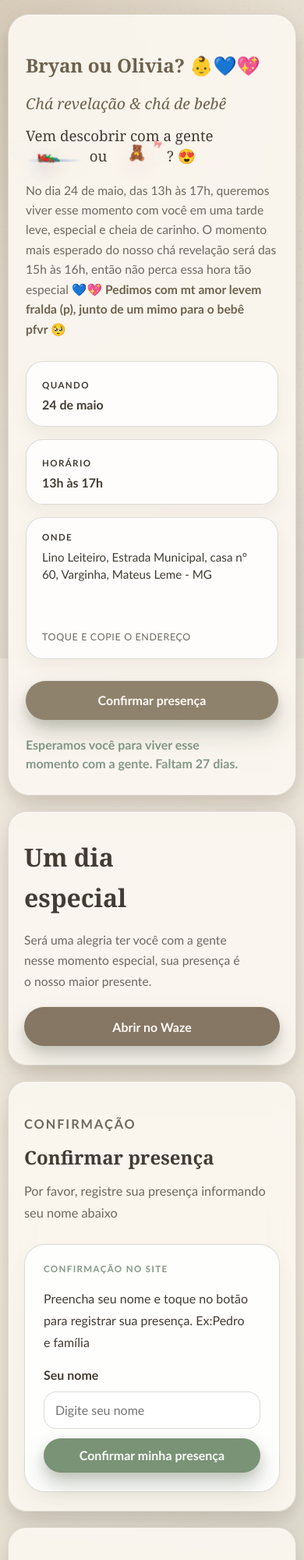
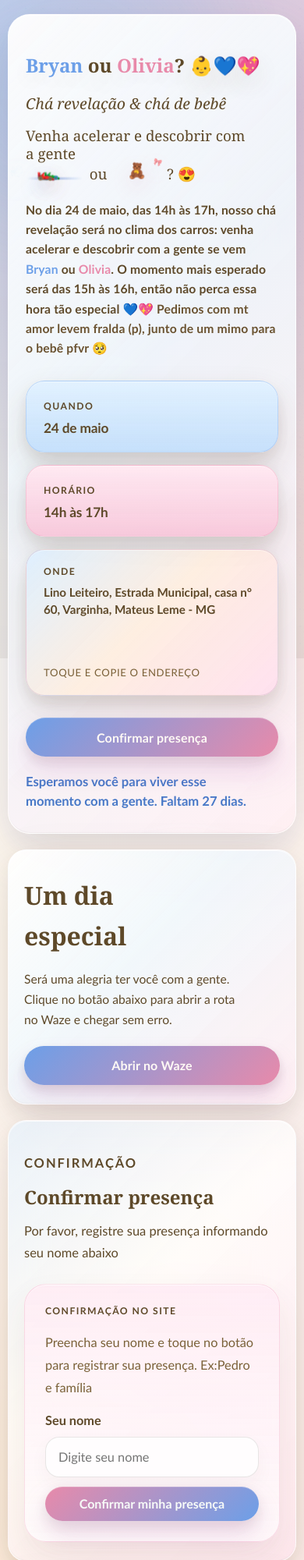
Before and after one commit to UpedroGOD/Bryan-or-Olivia-2, a plain HTML site: page index.html in a window 390 px wide. Shown: the top 2000 px of the page at 78% size. Drawn offline with Linux system fonts and the light colour scheme.

Commit message:
Add files via upload

```diff
--- a/index.html
+++ b/index.html
@@ -4,14 +4,14 @@
     <meta charset="UTF-8" />
     <meta name="viewport" content="width=device-width, initial-scale=1.0" />
     <title>Bryan ou Olivia?👶💙💖</title>
-    <meta name="theme-color" content="#f5f1e8" />
+    <meta name="theme-color" content="#f4e9f4" />
     <meta
       name="description"
       content="Convite online para chá de bebê e chá revelação com localização e mensagens prontas."
     />
-    <link rel="stylesheet" href="styles.css?v=20260425-02" />
-    <script src="config.js?v=20260425-02" defer></script>
-    <script src="script.js?v=20260425-02" defer></script>
+    <link rel="stylesheet" href="styles.css?v=20260427-10" />
+    <script src="config.js?v=20260427-10" defer></script>
+    <script src="script.js?v=20260427-10" defer></script>
   </head>
   <body>
     <div class="page-glow page-glow-left" aria-hidden="true"></div>
@@ -19,10 +19,13 @@
 
     <main class="invite-shell">
       <section class="hero reveal">
-        <p class="eyebrow">Bryan ou Olivia? 👶💙💖</p>
+        <p class="eyebrow">
+          <span class="text-boy">Bryan</span> ou
+          <span class="text-girl">Olivia</span>? 👶💙💖
+        </p>
         <h4 class="event-title">Chá revelação & chá de bebê</h4>
         <p class="hero-question">
-          <span class="hero-question-intro">Vem descobrir com a gente</span>
+          <span class="hero-question-intro">Venha acelerar e descobrir com a gente</span>
           <span class="name-boy" aria-label="Bryan">
             <span class="name-text">Bryan</span>
             <span class="name-effect name-effect-boy" aria-hidden="true">
@@ -44,10 +47,11 @@
           <span class="hero-question-end">? 😍</span>
         </p>
         <p class="hero-copy">
-          No dia 24 de maio, das 13h às 17h, queremos viver esse momento com
-          você em uma tarde leve, especial e cheia de carinho. O momento mais
-          esperado do nosso chá revelação será das 15h às 16h, então não perca
-          essa hora tão especial 💙💖
+          No dia 24 de maio, das 14h às 17h, nosso chá revelação será no
+          clima dos carros: venha acelerar e descobrir com a gente se vem
+          <span class="text-boy">Bryan</span> ou
+          <span class="text-girl">Olivia</span>. O momento mais esperado será das 15h às 16h, então não
+          perca essa hora tão especial 💙💖
           <strong>
             Pedimos com mt amor levem fralda (p), junto de um mimo para o bebê
             pfvr 🥺
@@ -61,7 +65,7 @@
           </article>
           <article class="highlight-card">
             <span class="highlight-label">Horário</span>
-            <strong>13h às 17h</strong>
+            <strong>14h às 17h</strong>
           </article>
           <article class="highlight-card highlight-card-address">
             <span class="highlight-label">Onde</span>
@@ -93,8 +97,8 @@
         <article class="info-card info-card-story">
           <h2>Um dia especial</h2>
           <p>
-            Será uma alegria ter você com a gente nesse momento especial, sua
-            presença é o nosso maior presente.
+            Será uma alegria ter você com a gente. <br>
+            Clique no botão abaixo para abrir a rota no Waze e chegar sem erro.
           </p>
           <div class="info-actions">
             <a
@@ -164,7 +168,11 @@
 
       <section class="closing reveal">
         <p class="closing-label">Com carinho</p>
-        <h2>Pedro e Rayane</h2>
+        <h2>
+          <span class="text-boy">Pedro</span>
+          <span class="closing-and">e</span>
+          <span class="text-girl">Rayane</span>
+        </h2>
         <p>Sua presença vai deixar esse momento ainda mais especial para todos nós.</p>
       </section>
     </main>
--- a/script.js
+++ b/script.js
@@ -1,4 +1,4 @@
-const eventDate = new Date("2026-05-24T13:00:00-03:00");
+const eventDate = new Date("2026-05-24T14:00:00-03:00");
 const countdownElement = document.querySelector(".countdown");
 const whatsappLinks = document.querySelectorAll(".message-link");
 const presenceForm = document.querySelector("#presence-form");
--- a/styles.css
+++ b/styles.css
@@ -1,17 +1,27 @@
 :root {
-  --bg: #ebe3d6;
-  --paper: rgba(250, 246, 239, 0.95);
-  --text: #433c34;
-  --muted: #6f685f;
-  --accent: #a89b85;
-  --accent-dark: #6d624e;
-  --accent-soft: #e8e0d3;
-  --green: #849786;
+  --bg: #f4edf0;
+  --paper: rgba(255, 252, 248, 0.78);
+  --text: #665238;
+  --muted: #7d6746;
+  --accent: #b7a78f;
+  --accent-dark: #6a5230;
+  --accent-soft: #eee5d7;
+  --green: #7f957f;
   --green-soft: #dfe7de;
-  --line: rgba(67, 60, 52, 0.18);
+  --baby-blue: #6c9fe8;
+  --baby-blue-dark: #4778c7;
+  --baby-blue-soft: #d9edff;
+  --baby-pink: #e88aaa;
+  --baby-pink-dark: #c95f8a;
+  --baby-pink-soft: #ffe1eb;
+  --baby-gold-soft: #f7dfaa;
+  --gold: #7a6138;
+  --gold-dark: #5e4929;
+  --gold-soft: #d8b873;
+  --line: rgba(67, 60, 52, 0.12);
   --shadow:
-    0 20px 40px rgba(64, 49, 35, 0.14),
-    0 8px 18px rgba(64, 49, 35, 0.08);
+    0 28px 70px rgba(54, 43, 32, 0.12),
+    0 10px 28px rgba(54, 43, 32, 0.07);
   --title-font: "Georgia", "Palatino Linotype", "Book Antiqua", serif;
   --body-font: "Aptos", "Trebuchet MS", "Segoe UI", sans-serif;
 }
@@ -35,9 +45,10 @@ body {
   font-family: var(--body-font);
   color: var(--text);
   background:
-    radial-gradient(circle at top left, rgba(198, 181, 154, 0.42), transparent 28%),
-    radial-gradient(circle at bottom right, rgba(177, 195, 179, 0.28), transparent 26%),
-    linear-gradient(180deg, #f4eee4 0%, var(--bg) 100%);
+    radial-gradient(circle at 8% 4%, rgba(138, 191, 245, 0.42), transparent 28%),
+    radial-gradient(circle at 92% 6%, rgba(244, 143, 177, 0.42), transparent 30%),
+    radial-gradient(circle at 18% 88%, rgba(255, 216, 142, 0.26), transparent 28%),
+    linear-gradient(135deg, #eff8ff 0%, #fff8ee 44%, #fff0f6 100%);
   position: relative;
   overflow-x: hidden;
 }
@@ -47,12 +58,12 @@ body::before {
   position: fixed;
   inset: 0;
   background-image:
-    radial-gradient(rgba(120, 105, 87, 0.12) 1px, transparent 1px),
-    radial-gradient(rgba(100, 122, 105, 0.08) 1px, transparent 1px);
+    radial-gradient(rgba(108, 159, 232, 0.15) 1px, transparent 1px),
+    radial-gradient(rgba(232, 138, 170, 0.14) 1px, transparent 1px);
   background-size: 22px 22px, 28px 28px;
   background-position: 0 0, 12px 12px;
   pointer-events: none;
-  opacity: 0.3;
+  opacity: 0.22;
 }
 
 body::after {
@@ -74,13 +85,13 @@ body::after {
 }
 
 .page-glow-left {
-  background: rgba(187, 170, 144, 0.42);
+  background: rgba(108, 159, 232, 0.44);
   top: -6rem;
   left: -6rem;
 }
 
 .page-glow-right {
-  background: rgba(165, 184, 167, 0.32);
+  background: rgba(232, 138, 170, 0.42);
   right: -8rem;
   bottom: -8rem;
 }
@@ -97,9 +108,12 @@ body::after {
 .info-card,
 .rsvp,
 .closing {
-  background: var(--paper);
-  backdrop-filter: blur(14px);
-  border: 1px solid rgba(109, 98, 78, 0.18);
+  background:
+    linear-gradient(135deg, rgba(255, 255, 255, 0.78), rgba(232, 245, 255, 0.58) 44%, rgba(255, 232, 241, 0.62)),
+    var(--paper);
+  backdrop-filter: blur(24px) saturate(1.22);
+  -webkit-backdrop-filter: blur(24px) saturate(1.22);
+  border: 1px solid rgba(255, 255, 255, 0.62);
   box-shadow: var(--shadow);
 }
 
@@ -120,25 +134,33 @@ body::after {
   position: absolute;
   inset: 0;
   border-radius: inherit;
-  box-shadow: inset 0 1px 0 rgba(255, 255, 255, 0.42);
+  box-shadow:
+    inset 0 1px 0 rgba(255, 255, 255, 0.72),
+    inset 0 -1px 0 rgba(91, 76, 58, 0.04);
   pointer-events: none;
 }
 
 .hero {
-  border-radius: 36px;
-  padding: 48px;
+  border-radius: 38px;
+  padding: 52px;
   position: relative;
   overflow: hidden;
+  box-shadow:
+    0 30px 74px rgba(101, 73, 86, 0.14),
+    0 12px 30px rgba(71, 120, 199, 0.08);
 }
 
 .hero::after {
   content: "";
   position: absolute;
   inset: auto -8% -30% auto;
-  width: 260px;
-  height: 260px;
+  width: 340px;
+  height: 340px;
   border-radius: 50%;
-  background: radial-gradient(circle, rgba(232, 224, 211, 0.9), transparent 68%);
+  background:
+    radial-gradient(circle at 36% 36%, rgba(108, 159, 232, 0.22), transparent 34%),
+    radial-gradient(circle at 66% 38%, rgba(232, 138, 170, 0.24), transparent 36%),
+    radial-gradient(circle, rgba(255, 255, 255, 0.72), transparent 68%);
 }
 
 .eyebrow,
@@ -148,14 +170,14 @@ body::after {
 .highlight-label {
   letter-spacing: 0.12em;
   text-transform: uppercase;
-  font-size: 0.72rem;
+    font-size: 0.76rem;
   font-weight: 700;
 }
 
 .eyebrow,
 .card-kicker,
 .closing-label {
-  color: var(--accent-dark);
+  color: var(--gold-dark);
 }
 
 .hero .eyebrow {
@@ -167,6 +189,8 @@ body::after {
   font-weight: 700;
   max-width: none;
   white-space: nowrap;
+  color: var(--gold-dark);
+  text-shadow: 0 12px 30px rgba(94, 73, 41, 0.12);
 }
 
 h1,
@@ -174,6 +198,7 @@ h2 {
   margin: 0;
   font-family: var(--title-font);
   line-height: 1.06;
+  color: var(--gold-dark);
 }
 
 h1 {
@@ -182,26 +207,38 @@ h1 {
   margin-top: 14px;
 }
 
-.name-boy {
-  color: #6c93db;
-}
-
-.name-girl {
-  color: #d889a8;
+.name-boy,
+.text-boy {
+  color: var(--baby-blue);
+}
+
+.name-girl,
+.text-girl {
+  color: var(--baby-pink);
+}
+
+.text-boy,
+.text-girl {
+  font-weight: 800;
+  text-shadow: 0 10px 24px rgba(94, 73, 41, 0.08);
 }
 
 .hero-copy,
 .section-heading p,
 .info-card p,
 .closing p {
-  color: var(--muted);
+  color: var(--gold-dark);
   line-height: 1.7;
-  font-size: 1.02rem;
+  font-size: clamp(1.03rem, 1.15vw, 1.1rem);
 }
 
 .hero-copy {
   max-width: 78ch;
-  margin: 20px 0 0;
+  margin: 22px 0 0;
+  font-size: clamp(1rem, 1.25vw, 1.08rem);
+  font-weight: 600;
+  line-height: 1.72;
+  letter-spacing: 0.01em;
 }
 
 .hero-highlights {
@@ -212,17 +249,45 @@ h1 {
 }
 
 .highlight-card {
-  background: rgba(255, 255, 255, 0.82);
-  border: 1px solid var(--line);
-  border-radius: 22px;
-  padding: 18px 20px;
-  box-shadow: 0 10px 22px rgba(78, 59, 39, 0.06);
+  background:
+    linear-gradient(180deg, rgba(255, 255, 255, 0.78), rgba(246, 239, 230, 0.58));
+  border: 1px solid rgba(255, 255, 255, 0.68);
+  border-radius: 24px;
+  padding: 20px 22px;
+  box-shadow:
+    0 20px 42px rgba(78, 59, 39, 0.16),
+    0 8px 18px rgba(78, 59, 39, 0.09),
+    inset 0 1px 0 rgba(255, 255, 255, 0.46);
+}
+
+.highlight-card:nth-child(1) {
+  background:
+    linear-gradient(180deg, rgba(225, 241, 255, 0.96), rgba(188, 219, 251, 0.82));
+  border-color: rgba(108, 159, 232, 0.28);
+}
+
+.highlight-card:nth-child(2) {
+  background:
+    linear-gradient(180deg, rgba(255, 232, 241, 0.96), rgba(248, 193, 214, 0.84));
+  border-color: rgba(232, 138, 170, 0.28);
+}
+
+.highlight-card:nth-child(3) {
+  background:
+    linear-gradient(135deg, rgba(221, 239, 255, 0.94), rgba(255, 237, 221, 0.86) 48%, rgba(255, 224, 238, 0.92));
+  border-color: rgba(183, 145, 174, 0.28);
+}
+
+.highlight-label {
+  color: var(--gold-dark);
 }
 
 .highlight-card strong {
   display: block;
-  margin-top: 8px;
-  font-size: 1rem;
+  margin-top: 10px;
+  color: var(--gold-dark);
+  font-size: 1.08rem;
+  letter-spacing: -0.01em;
 }
 
 .highlight-card-address {
@@ -238,9 +303,10 @@ h1 {
   padding: 0;
   border: 0;
   background: transparent;
-  color: var(--text);
+  color: var(--gold-dark);
   font: inherit;
   font-size: 0.97rem;
+  font-weight: 600;
   line-height: 1.5;
   resize: none;
   overflow: hidden;
@@ -254,10 +320,10 @@ h1 {
 
 .copy-hint {
   margin-top: 10px;
-  font-size: 0.78rem;
+  font-size: 0.82rem;
   letter-spacing: 0.05em;
   text-transform: uppercase;
-  color: var(--muted);
+  color: var(--gold);
 }
 
 .copy-toast {
@@ -335,14 +401,16 @@ h1 {
   align-items: center;
   justify-content: center;
   min-height: 50px;
-  padding: 0 20px;
+  padding: 0 22px;
   border: 0;
   border-radius: 999px;
   text-decoration: none;
   font-weight: 700;
+  letter-spacing: 0.01em;
   box-shadow:
-    0 14px 26px rgba(58, 44, 31, 0.22),
-    0 6px 14px rgba(58, 44, 31, 0.12);
+    0 18px 36px rgba(58, 44, 31, 0.16),
+    0 6px 14px rgba(58, 44, 31, 0.08),
+    inset 0 1px 0 rgba(255, 255, 255, 0.22);
   animation: button-settle 520ms ease both;
 }
 
@@ -354,10 +422,10 @@ button {
 .button:hover,
 .copy-button:hover,
 .message-link:hover {
-  transform: translateY(-3px);
+  transform: translateY(-2px);
   box-shadow:
-    0 18px 32px rgba(58, 44, 31, 0.28),
-    0 8px 16px rgba(58, 44, 31, 0.14);
+    0 22px 42px rgba(58, 44, 31, 0.2),
+    0 8px 18px rgba(58, 44, 31, 0.1);
 }
 
 .button:active,
@@ -367,15 +435,16 @@ button {
 }
 
 .button-primary {
-  background: #8f826c;
+  background: linear-gradient(135deg, var(--baby-blue) 0%, var(--baby-pink) 100%);
   color: #fffaf5;
   box-shadow:
-    0 16px 30px rgba(88, 104, 86, 0.28),
-    0 6px 14px rgba(58, 44, 31, 0.14);
+    0 18px 38px rgba(183, 107, 176, 0.22),
+    0 7px 16px rgba(58, 44, 31, 0.1),
+    inset 0 1px 0 rgba(255, 255, 255, 0.18);
 }
 
 .button-primary:hover {
-  background: #332e26;
+  background: linear-gradient(135deg, var(--baby-blue-dark) 0%, var(--baby-pink-dark) 100%);
 }
 
 .button-secondary {
@@ -385,16 +454,16 @@ button {
 }
 
 .location-button {
-  background: #8f826c;
-  border-color: rgba(96, 115, 93, 0.34);
+  background: linear-gradient(135deg, var(--baby-blue) 0%, var(--baby-pink) 100%);
+  border-color: rgba(183, 107, 176, 0.28);
   color: #fffaf5;
   box-shadow:
-    0 16px 28px rgba(88, 104, 86, 0.24),
+    0 16px 28px rgba(183, 107, 176, 0.22),
     0 6px 14px rgba(58, 44, 31, 0.12);
 }
 
 .location-button:hover {
-  background: #332e26;
+  background: linear-gradient(135deg, var(--baby-blue-dark) 0%, var(--baby-pink-dark) 100%);
 }
 
 .maps-button {
@@ -411,22 +480,23 @@ button {
 }
 
 .waze-button {
-  background: #857764;
-  border-color: rgba(96, 115, 93, 0.34);
+  background: linear-gradient(135deg, var(--baby-blue) 0%, var(--baby-pink) 100%);
+  border-color: rgba(183, 107, 176, 0.28);
   color: #fffaf5;
   box-shadow:
-    0 16px 28px rgba(88, 104, 86, 0.24),
+    0 16px 28px rgba(183, 107, 176, 0.22),
     0 6px 14px rgba(58, 44, 31, 0.12);
 }
 
 .waze-button:hover {
-  background: #332e26;
+  background: linear-gradient(135deg, var(--baby-blue-dark) 0%, var(--baby-pink-dark) 100%);
 }
 
 .countdown {
   margin: 20px 0 0;
+  font-size: 1.04rem;
   font-weight: 700;
-  color: var(--green);
+  color: var(--baby-blue-dark);
 }
 
 .info-grid {
@@ -511,9 +581,11 @@ button {
 }
 
 .rsvp {
-  border-radius: 36px;
-  padding: 40px;
+  border-radius: 38px;
+  padding: 42px;
   margin-top: 20px;
+  background:
+    linear-gradient(135deg, rgba(226, 241, 255, 0.68), rgba(255, 255, 255, 0.7) 42%, rgba(255, 228, 240, 0.72));
 }
 
 .section-heading {
@@ -531,25 +603,59 @@ button {
 }
 
 .message-card {
-  background: rgba(255, 255, 255, 0.84);
-  border-radius: 26px;
-  border: 1px solid var(--line);
-  padding: 24px;
+  background:
+    linear-gradient(180deg, rgba(1, 34, 63, 0.96), rgba(188, 219, 251, 0.82));
+  border-color: rgba(6, 43, 94, 0.28);
+  -webkit-backdrop-filter: blur(18px) saturate(1.12);
+  border-radius: 28px;
+  border: 1px solid rgba(255, 255, 255, 0.72);
+  padding: 26px;
   display: grid;
   grid-template-rows: auto 6.8em 1fr;
   gap: 18px;
   align-items: start;
-  box-shadow: 0 12px 24px rgba(78, 59, 39, 0.05);
+  box-shadow:
+    0 20px 42px rgba(78, 59, 39, 0.08),
+    inset 0 1px 0 rgba(255, 255, 255, 0.68);
 }
 
 .message-tag {
-  color: var(--green);
+  color: var(--gold-dark);
+}
+
+.message-card:nth-child(1) {
+  background:
+    linear-gradient(180deg, rgba(255, 235, 244, 0.88), rgba(255, 255, 255, 0.7));
+  border-color: rgba(232, 138, 170, 0.24);
+}
+
+.message-card:nth-child(2) {
+  background:
+    linear-gradient(180deg, rgba(226, 241, 255, 0.88), rgba(255, 255, 255, 0.7));
+  border-color: rgba(108, 159, 232, 0.24);
+}
+
+.message-card-whatsapp .message-tag {
+  color: #2f7d4f;
+}
+
+.message-card-whatsapp .message-link {
+  background: linear-gradient(180deg, #48c774 0%, #239654 100%);
+  box-shadow:
+    0 18px 34px rgba(35, 150, 84, 0.24),
+    0 7px 16px rgba(58, 44, 31, 0.1),
+    inset 0 1px 0 rgba(255, 255, 255, 0.2);
+}
+
+.message-card-whatsapp .message-link:hover {
+  background: linear-gradient(180deg, #2fa85f 0%, #1f7744 100%);
 }
 
 .message-card p {
   margin: 0;
-  color: var(--text);
-  line-height: 1.75;
+  color: var(--gold);
+  font-size: clamp(1.02rem, 1.1vw, 1.08rem);
+  line-height: 1.78;
   white-space: normal;
   max-width: 52ch;
 }
@@ -574,23 +680,29 @@ button {
 
 .form-label {
   font-weight: 700;
-  color: var(--text);
+  font-size: 1.02rem;
+  color: var(--gold-dark);
 }
 
 .form-input {
-  min-height: 48px;
+  min-height: 52px;
   width: 100%;
-  border: 1px solid var(--line);
-  border-radius: 16px;
-  padding: 0 14px;
+  border: 1px solid rgba(67, 60, 52, 0.12);
+  border-radius: 18px;
+  padding: 0 16px;
   font: inherit;
-  color: var(--text);
+  font-size: 1.02rem;
+  color: var(--gold-dark);
+  background: rgba(255, 255, 255, 0.72);
+  box-shadow:
+    inset 0 1px 0 rgba(255, 255, 255, 0.84),
+    0 10px 24px rgba(67, 60, 52, 0.04);
+}
+
+.form-input:focus {
+  outline: 4px solid rgba(232, 138, 170, 0.18);
+  border-color: rgba(232, 138, 170, 0.44);
   background: rgba(255, 255, 255, 0.9);
-}
-
-.form-input:focus {
-  outline: 2px solid rgba(132, 151, 134, 0.28);
-  border-color: rgba(132, 151, 134, 0.55);
 }
 
 .form-feedback {
@@ -651,6 +763,7 @@ button {
   padding: 0 16px;
   border: 0;
   font: inherit;
+  font-size: 1rem;
   font-weight: 700;
   cursor: pointer;
 }
@@ -660,15 +773,16 @@ button {
   align-items: center;
   justify-content: center;
   text-decoration: none;
-  background: #7a9276;
+  background: linear-gradient(135deg, var(--baby-pink) 0%, var(--baby-blue) 100%);
   color: #f7fbf8;
   box-shadow:
-    0 16px 28px rgba(88, 104, 86, 0.28),
-    0 6px 14px rgba(58, 44, 31, 0.14);
+    0 18px 34px rgba(183, 107, 176, 0.22),
+    0 7px 16px rgba(58, 44, 31, 0.1),
+    inset 0 1px 0 rgba(255, 255, 255, 0.18);
 }
 
 .message-link:hover{
-  background-color: #445242
+  background: linear-gradient(135deg, var(--baby-pink-dark) 0%, var(--baby-blue-dark) 100%);
 }
 
 .message-link:disabled {
@@ -701,11 +815,18 @@ button {
   border-radius: 32px;
   padding: 34px 40px;
   text-align: center;
+  background:
+    linear-gradient(135deg, rgba(221, 239, 255, 0.94), rgba(255, 237, 221, 0.86) 48%, rgba(255, 224, 238, 0.92));
+  border-color: rgba(183, 145, 174, 0.28);
 }
 
 .closing h2 {
   margin-top: 8px;
   font-size: clamp(2rem, 5vw, 3.4rem);
+}
+
+.closing-and {
+  color: var(--gold-dark);
 }
 
 .reveal {
@@ -813,7 +934,7 @@ button {
   font-family: var(--title-font);
   font-size: clamp(1.2rem, 2.5vw, 1.75rem);
   line-height: 1.2;
-  color: var(--accent-dark);
+  color: var(--gold-dark);
   font-style: italic;
   font-weight: 500;
 }
@@ -825,9 +946,9 @@ button {
   align-items: flex-end;
   gap: 0.08em 0.24em;
   font-family: var(--title-font);
-  font-size: clamp(1.1rem, 2.2vw, 1.55rem);
+  font-size: clamp(1.1rem, 2.18vw, 1.52rem);
   line-height: 1.28;
-  color: var(--text);
+  color: var(--gold-dark);
   perspective: 900px;
   text-wrap: pretty;
 }
@@ -862,12 +983,12 @@ button {
 
 .name-boy {
   min-width: 6.1ch;
-  color: #6c93db;
+  color: var(--baby-blue);
 }
 
 .name-girl {
   min-width: 5.9ch;
-  color: #d889a8;
+  color: var(--baby-pink);
 }
 
 .name-text,
@@ -1075,7 +1196,7 @@ button {
 }
 
 .name-girl.is-animating {
-  color: #ee9fbe;
+  color: #f1a1bd;
   letter-spacing: 0.04em;
   transform: translateY(-2px) rotate(-2deg) scale(1.04);
   text-shadow: 0 10px 24px rgba(216, 137, 168, 0.24);
```
